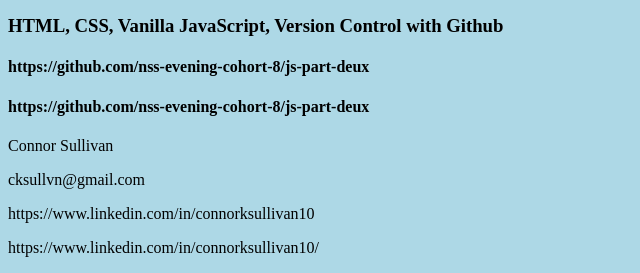
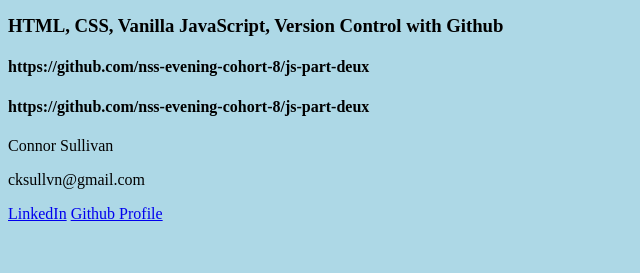
Before and after one commit to ConnorSullivan10/personal-bio-site, a plain HTML site: page index.html in a window 1280 px wide. Shown: the part 841-1114 px from the top of the page, without its empty margins (0-640 px from the left). After the commit the page ends 1072 px from the top, so only its background shows below. Drawn offline with Linux system fonts and the light colour scheme.

Commit message:
updated html to match the recently updated html from the master branch

```diff
--- a/index.html
+++ b/index.html
@@ -49,6 +49,7 @@
           <li>HTML</li>
           <li>CSS</li>
           <li>Javascript</li>
+      </ul>
     <!-- TODO: Start an UL of all of the tools and technologies you've started learning so far. (You'll beef this page up later). -->
   </div>
   <div class="fullPage" id="projectsPage"></div>
@@ -58,8 +59,8 @@
   <footer class="page-footer">
       <p>Connor Sullivan</p>
       <p>cksullvn@gmail.com</p>
-      <p>https://www.linkedin.com/in/connorksullivan10</p>
-      <p>https://www.linkedin.com/in/connorksullivan10/</p>
+      <a href=https://www.linkedin.com/in/connorksullivan10>LinkedIn</a>
+      <a href=https://github.com/ConnorSullivan10>Github Profile</a>
     <!-- TODO: Fill in contact info here: Include things like email, LinkedIn, Twitter and GitHub links. -->
   </footer>
   <!-- End Footer -->
```
